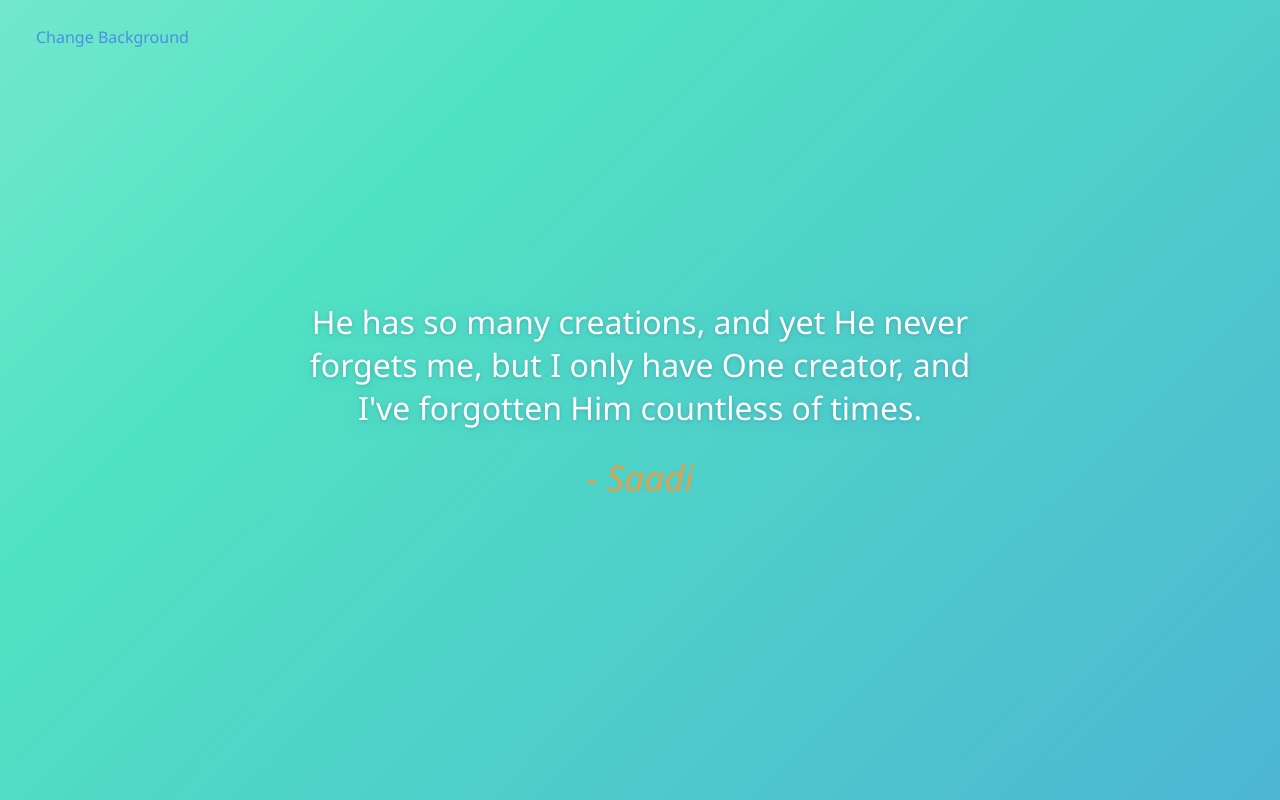
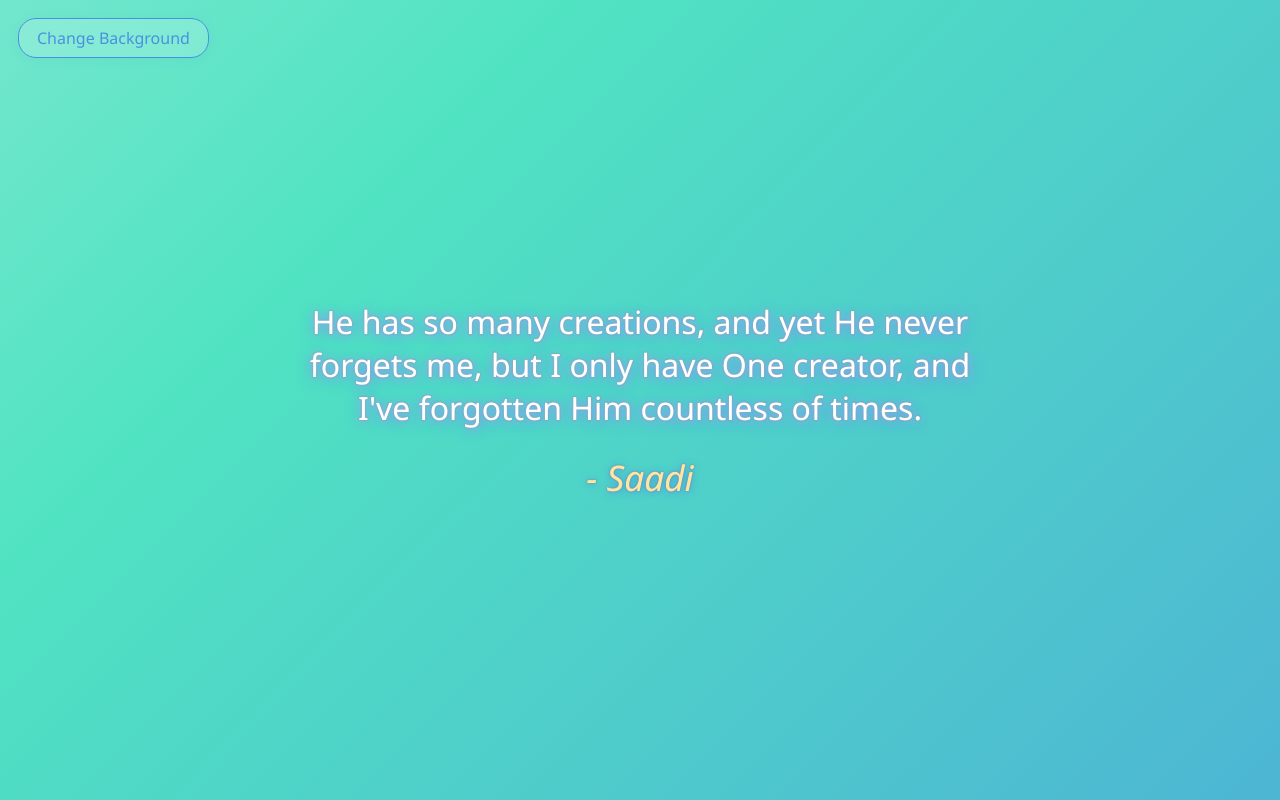
Before and after one commit to tahatariq19/MuslimLuminaries, a plain HTML site: page index.html in a window 1280 px wide. Drawn offline with Linux system fonts and the light colour scheme.

Commit message:
Enhance text styles and button appearance for improved visibility and aesthetics

```diff
--- a/css/main.css
+++ b/css/main.css
@@ -38,7 +38,7 @@ h1 {
   position: relative;
   color: #fff;
   text-align: center;
-  text-shadow: 0 2px 16px rgba(74,144,226,0.25), 0 1px 4px rgba(0,0,0,0.18);
+  text-shadow: 0 2px 16px #4a90e2, 0 0px 2px #fff, 0 1px 8px #bfaaff, 0 0 2px #000;
   max-width: 700px;
   cursor: pointer;
   transition: background 0.2s, color 0.2s, box-shadow 0.2s;
@@ -75,33 +75,33 @@ h1 {
   display: block;
   text-align: center;
   font-style: italic;
-  color: #e2a04a;
+  color: #ffe6a0;
   margin-top: 24px;
   font-size: 1.1em;
-  text-shadow: 0 1px 4px rgba(74,144,226,0.12);
+  text-shadow: 0 1px 8px #4a90e2, 0 0 2px #fff, 0 0 2px #000;
 }
 
 #bg-toggle {
   position: absolute;
   top: 18px;
   left: 18px;
-  background: none;
+  background: rgba(255,255,255,0.18);
   color: #4a90e2;
-  border: none;
+  border: 1.5px solid #4a90e2;
   border-radius: 18px;
   padding: 8px 18px;
   font-size: 1em;
   font-family: inherit;
   cursor: pointer;
-  box-shadow: none;
+  box-shadow: 0 2px 12px rgba(74,144,226,0.10);
   transition: background 0.2s, color 0.2s, border 0.2s;
   z-index: 10;
   outline: none;
 }
 #bg-toggle:hover, #bg-toggle:focus {
-  background: rgba(255,255,255,0.18);
+  background: rgba(255,255,255,0.28);
   color: #222;
-  border: 1.5px solid #4a90e2;
-  box-shadow: 0 2px 12px rgba(74,144,226,0.10);
+  border: 1.5px solid #bfaaff;
+  box-shadow: 0 2px 16px #bfaaff;
   outline: none;
 }
```
